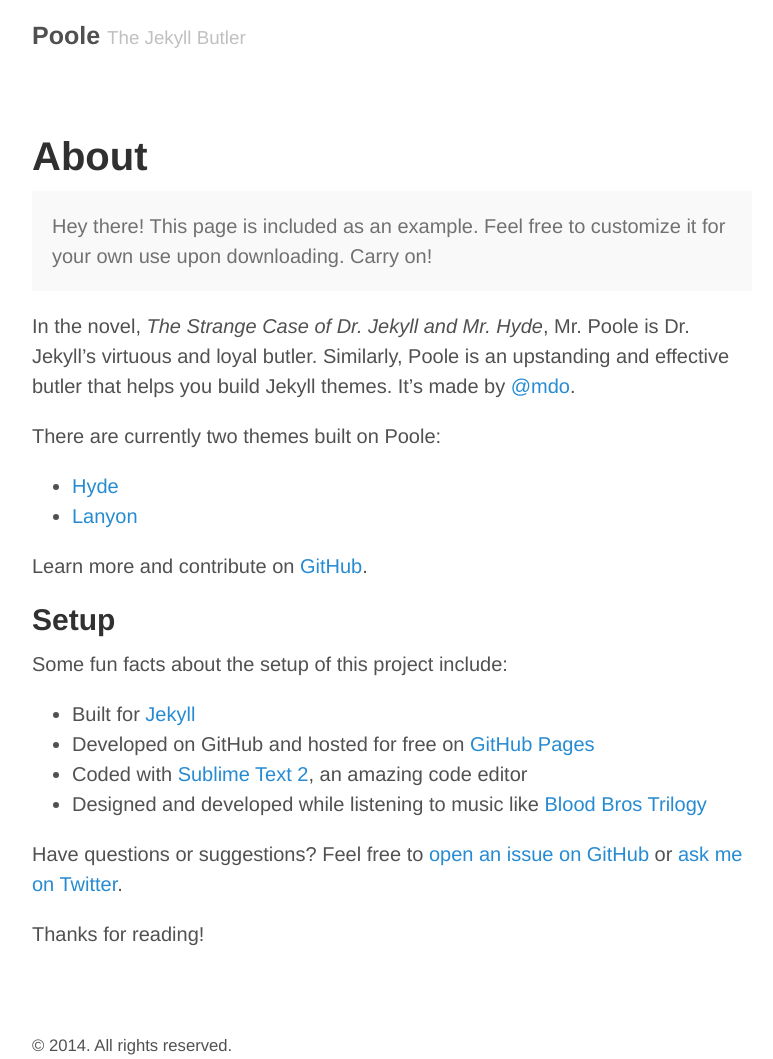
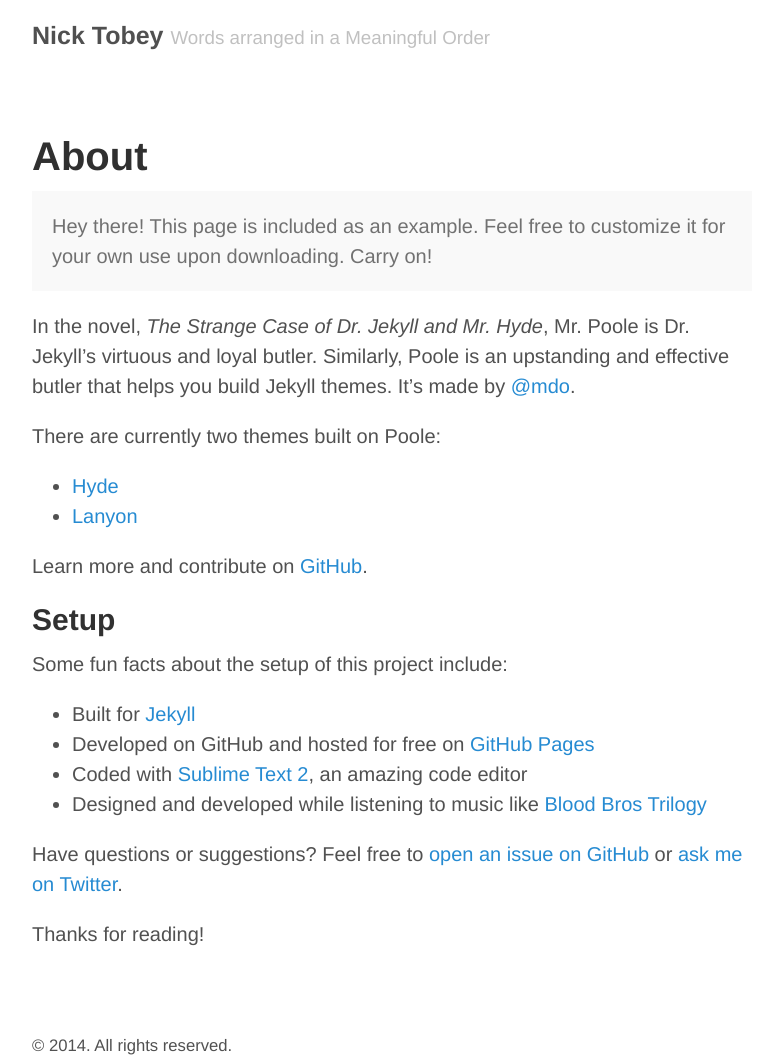
Before and after one commit to rainbowPhoenix/rainbowPhoenix.github.io, a Jekyll site: the page built from about.md, in a window 1280 px wide. Shown: the whole page, without its empty margins (248-1021 px from the left). Built offline with Jekyll 4.4.1, drawn with Linux system fonts in a browser that asks for light colours.

Commit message:
Update _config.yml

```diff
--- a/_config.yml
+++ b/_config.yml
@@ -3,17 +3,17 @@
 relative_permalinks: true
 
 # Setup
-title:            Poole
-tagline:          The Jekyll Butler
-url:              http://getpoole.com
+title:            Nick Tobey
+tagline:          Words arranged in a Meaningful Order
+url:              http://nicktobey.me
 paginate:         1
 baseurl:          /
 author:
-  name:           Mark Otto
-  url:            https://twitter.com/mdo
-  email:          markdotto@gmail.com
+  name:           Nick Tobey
+  url:            http://nicktobey.me
+  email:          ndtobey3@gmail.com
 
 # Custom vars
 version:          1.0.0
 github:
-  repo:           https://github.com/poole/poole
+  repo:           https://github.com/rainbowPhoenix/rainbowPhoenix.github.io
```
